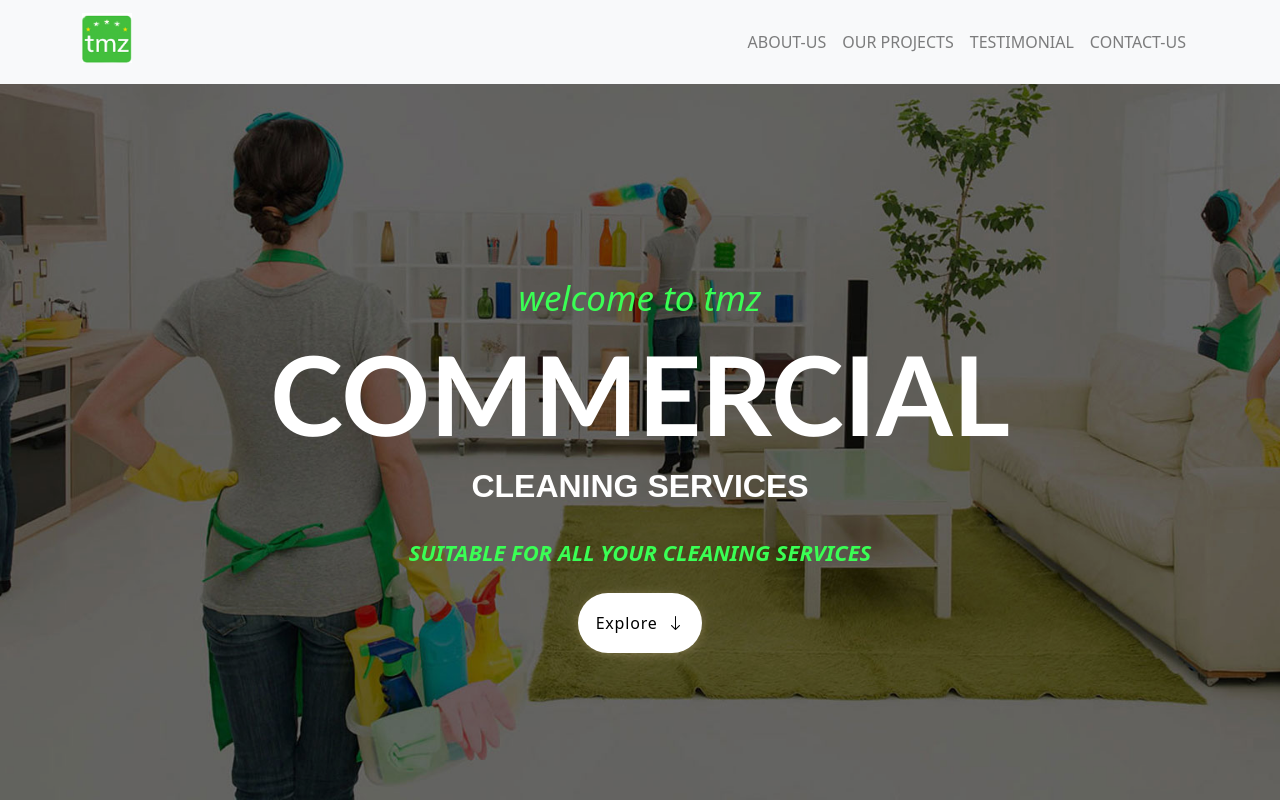
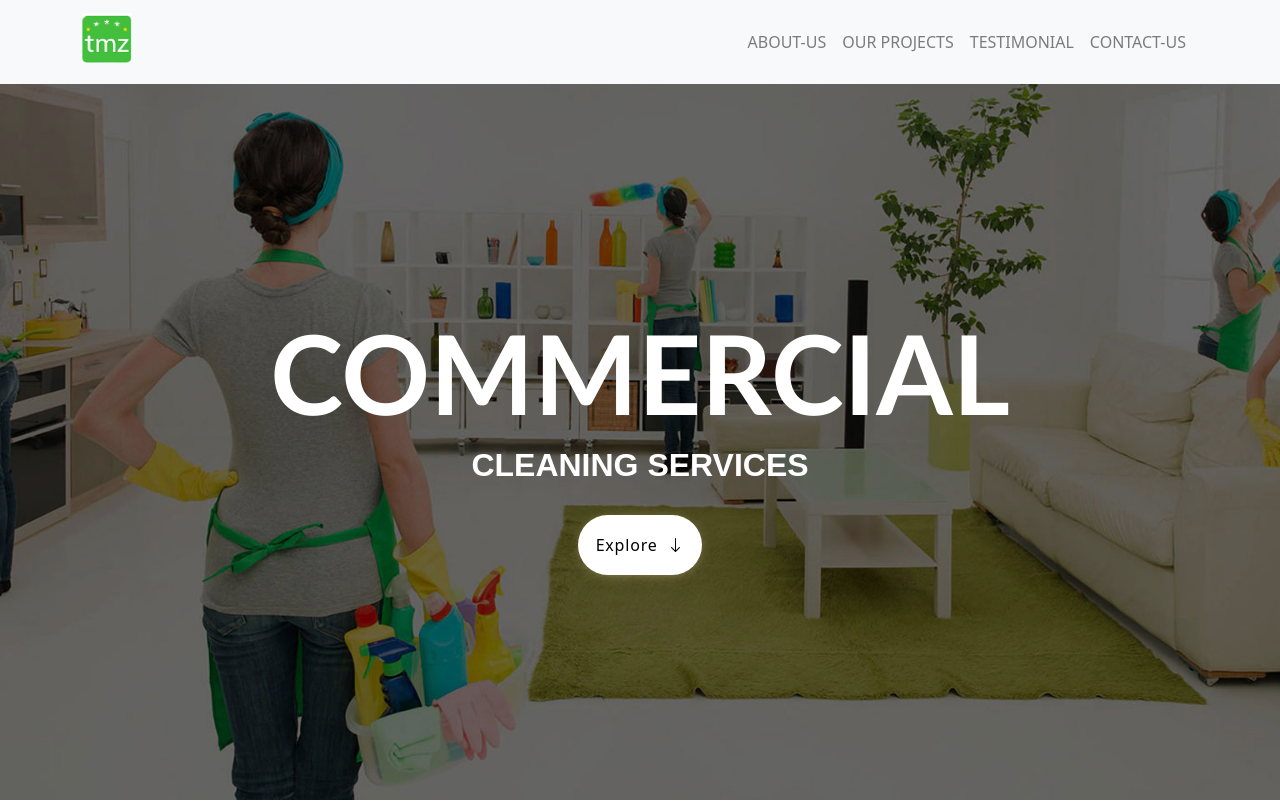
Before and after one commit to Tammy1133/clenia, a Next.js app: page / in a window 1280 px wide. Shown: the top 802 px of the page. Built offline with nearby package versions, Linux system fonts and the light colour scheme.

Commit message:
Latest change made

```diff
--- a/components/footer.jsx
+++ b/components/footer.jsx
@@ -2,7 +2,7 @@ import Link from "next/link";
 
 const Footer = () => {
   return (
-    <div style={{ marginTop: "60px" }}>
+    <div>
       <div className="container-fluid bg-light pt-5 px-sm-3 px-md-5 myFoot">
         <div className="row">
           <div className="col-lg-7 col-md-11 mb-5 mx-md-3">
--- a/components/intro.jsx
+++ b/components/intro.jsx
@@ -18,18 +18,13 @@ const Intro = () => {
         </div>
         <div class=" position-absolute text-center">
           <div class=" intro-section">
-            <h6 className="welcome " data-aos="fade-up">
-              Welcome to tmz
-            </h6>
             <h2 class="commercial" data-aos="fade-up">
               Commercial{" "}
             </h2>
             <h4 className="cservices" data-aos="fade-up">
               Cleaning services
             </h4>
-            <p class=" other-intro " data-aos="fade-up">
-              Suitable for all your cleaning services <br />
-            </p>
+
             <div class="d-flex  justify-content-center mt-4" data-aos="fade-up">
               <a href="#about">
                 <button class="button-88 " role="button">
--- a/styles/footer.css
+++ b/styles/footer.css
@@ -1,7 +1,3 @@
-.myFoot {
-  margin-top: 180px;
-}
-
 @media (min-width: 750px) and (max-width: 1109px) {
   .myFoot {
     margin-top: 200px;
@@ -9,6 +5,6 @@
 }
 @media (max-width: 749px) {
   .myFoot {
-    margin-top: 100px;
+    margin-top: 30px;
   }
 }
```
